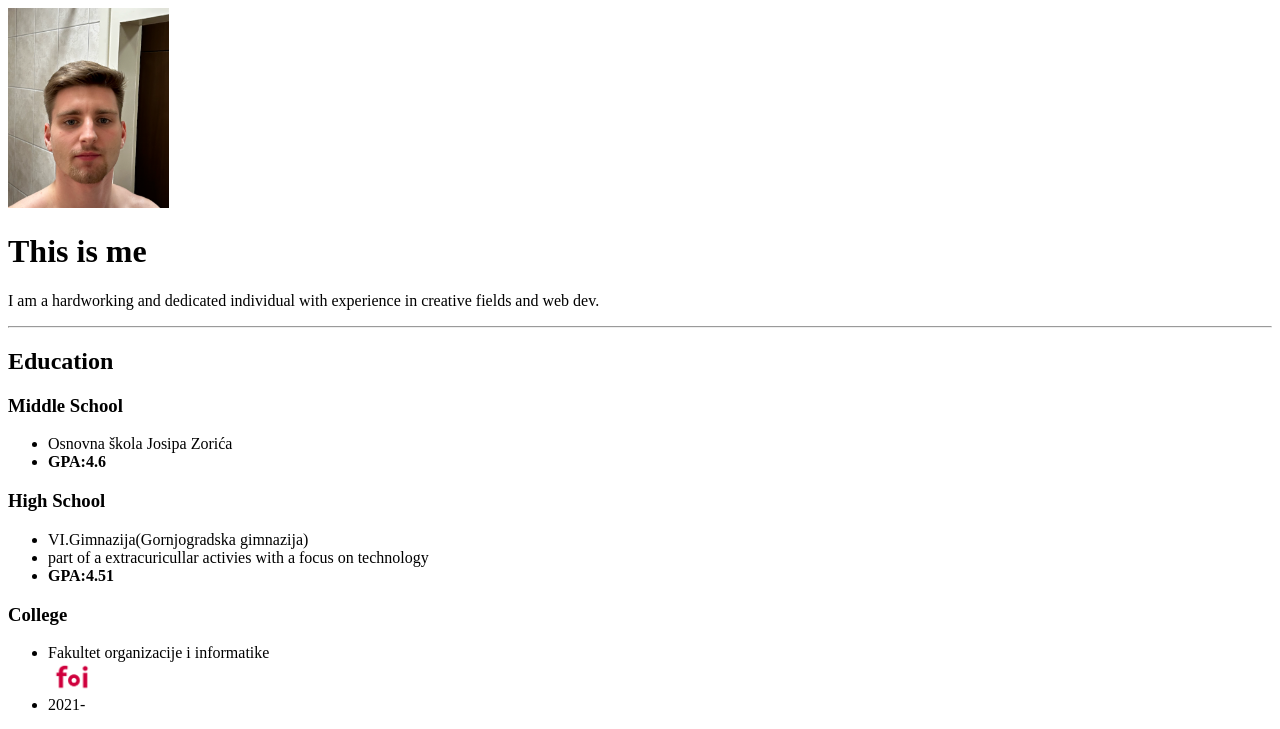
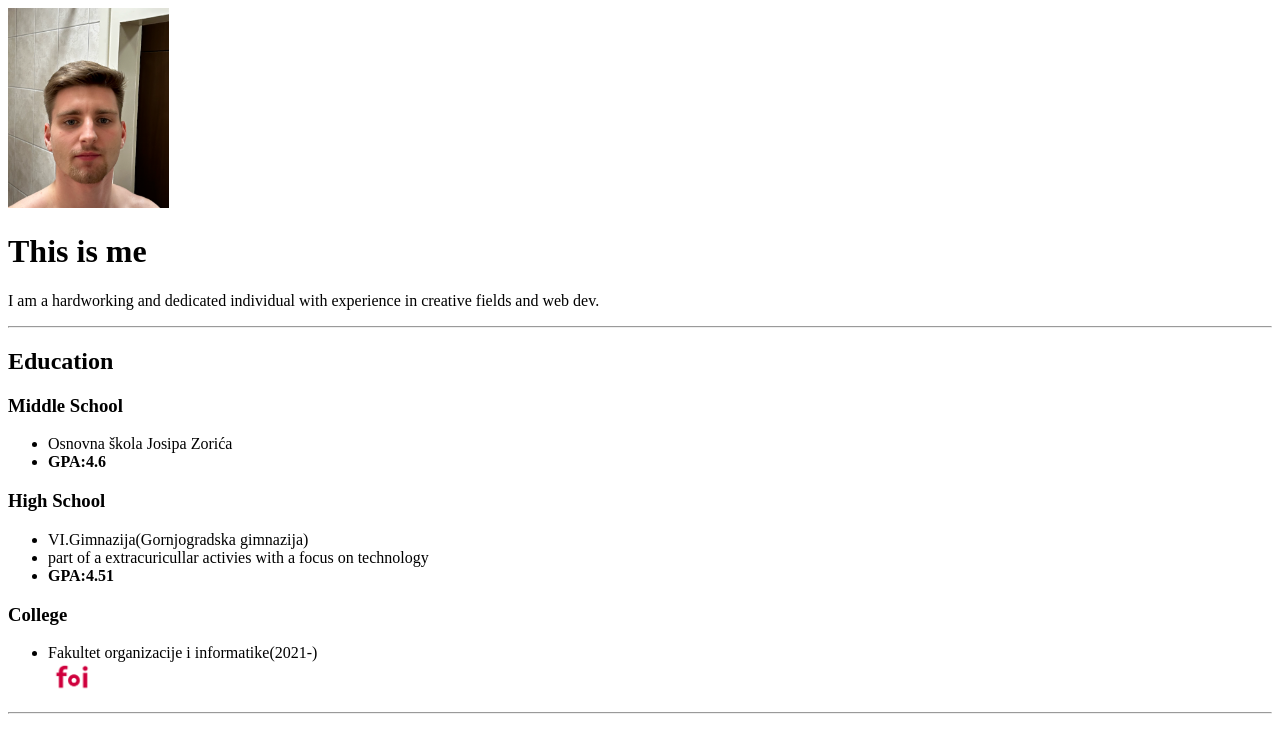
Before and after one commit to domgji15/html-capestone-resume, a plain HTML site: page index.html in a window 1280 px wide. Shown: the top 729 px of the page. Drawn offline with Linux system fonts and the light colour scheme.

Commit message:
Add files via upload

```diff
--- a/index.html
+++ b/index.html
@@ -23,11 +23,9 @@
     </ul>
     <h3>College</h3>
     <ul>
-        <li>Fakultet organizacije i informatike <br>
+        <li>Fakultet organizacije i informatike(2021-) <br>
             <img src="logo800500.png" height="30" alt="foi-logo">
         </li>
-
-        <li>2021-</li>
     </ul>
     <hr>
     <h2>Skills</h2>
```
